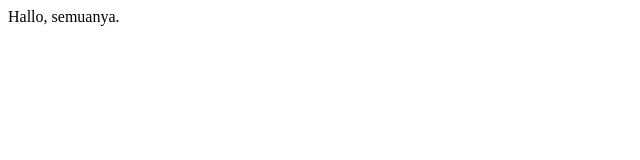
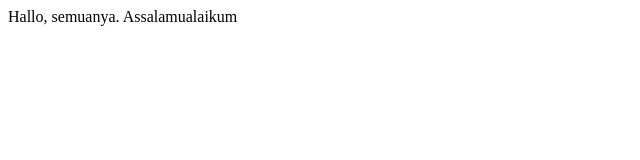
Before and after one commit to asrulabdullah99/cobain, a plain HTML site: page index.html in a window 1280 px wide. Shown: the whole page, without its empty margins (0-640 px from the left). Drawn offline with Linux system fonts and the light colour scheme.

Commit message:
update by Asrul

```diff
--- a/index.html
+++ b/index.html
@@ -8,5 +8,7 @@
   </head>
   <body>
     Hallo, semuanya.
+
+    Assalamualaikum
   </body>
 </html>
```
